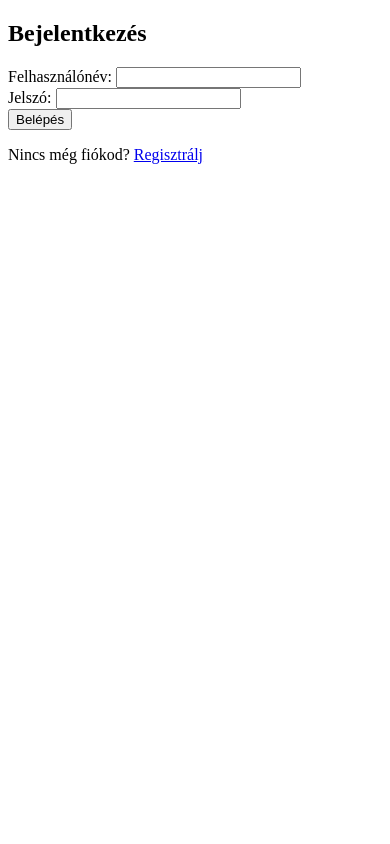
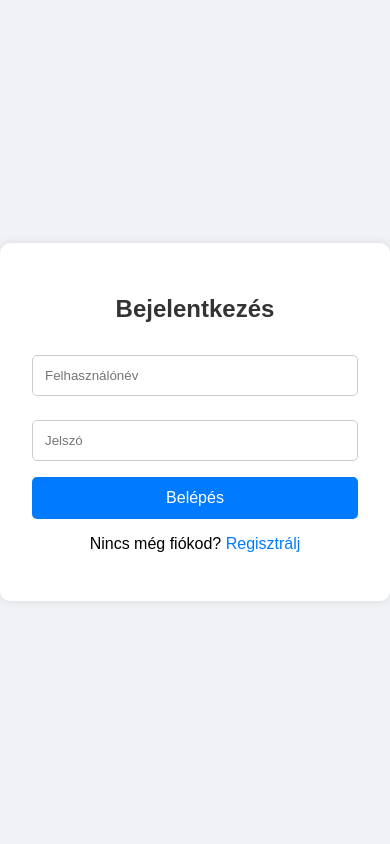
Before and after one commit to Marcus00004/feladatkezelo, a Flask app: page /login in a window 390 px wide. Run offline with Flask 3, Linux system fonts and the light colour scheme.

Commit message:
Bejelentkezési oldal új dizájn, mobilbarát

```diff
--- a/templates/login.html
+++ b/templates/login.html
@@ -3,14 +3,77 @@
 <head>
     <meta charset="UTF-8">
     <title>Bejelentkezés</title>
+    <meta name="viewport" content="width=device-width, initial-scale=1">
+    <style>
+        body {
+            font-family: sans-serif;
+            background-color: #f0f2f5;
+            margin: 0;
+            padding: 0;
+            display: flex;
+            align-items: center;
+            justify-content: center;
+            height: 100vh;
+        }
+        .login-box {
+            background-color: white;
+            padding: 2rem;
+            border-radius: 10px;
+            box-shadow: 0 0 10px rgba(0,0,0,0.1);
+            width: 100%;
+            max-width: 400px;
+        }
+        h2 {
+            text-align: center;
+            margin-bottom: 1.5rem;
+            color: #333;
+        }
+        input[type="text"],
+        input[type="password"] {
+            width: 100%;
+            padding: 0.75rem;
+            margin: 0.5rem 0 1rem 0;
+            border: 1px solid #ccc;
+            border-radius: 5px;
+            box-sizing: border-box;
+        }
+        button {
+            width: 100%;
+            padding: 0.75rem;
+            background-color: #007bff;
+            border: none;
+            color: white;
+            font-size: 1rem;
+            border-radius: 5px;
+            cursor: pointer;
+        }
+        button:hover {
+            background-color: #0056b3;
+        }
+        .register-link {
+            text-align: center;
+            margin-top: 1rem;
+        }
+        .register-link a {
+            color: #007bff;
+            text-decoration: none;
+        }
+        .register-link a:hover {
+            text-decoration: underline;
+        }
+    </style>
 </head>
 <body>
-    <h2>Bejelentkezés</h2>
-    <form method="post">
-        Felhasználónév: <input type="text" name="username" required><br>
-        Jelszó: <input type="password" name="password" required><br>
-        <button type="submit">Belépés</button>
-    </form>
-    <p>Nincs még fiókod? <a href="{{ url_for('register') }}">Regisztrálj</a></p>
+    <div class="login-box">
+        <h2>Bejelentkezés</h2>
+        <form method="post">
+            <input type="text" name="username" placeholder="Felhasználónév" required>
+            <input type="password" name="password" placeholder="Jelszó" required>
+            <button type="submit">Belépés</button>
+        </form>
+        <div class="register-link">
+            <p>Nincs még fiókod? <a href="{{ url_for('register') }}">Regisztrálj</a></p>
+        </div>
+    </div>
 </body>
 </html>
```
